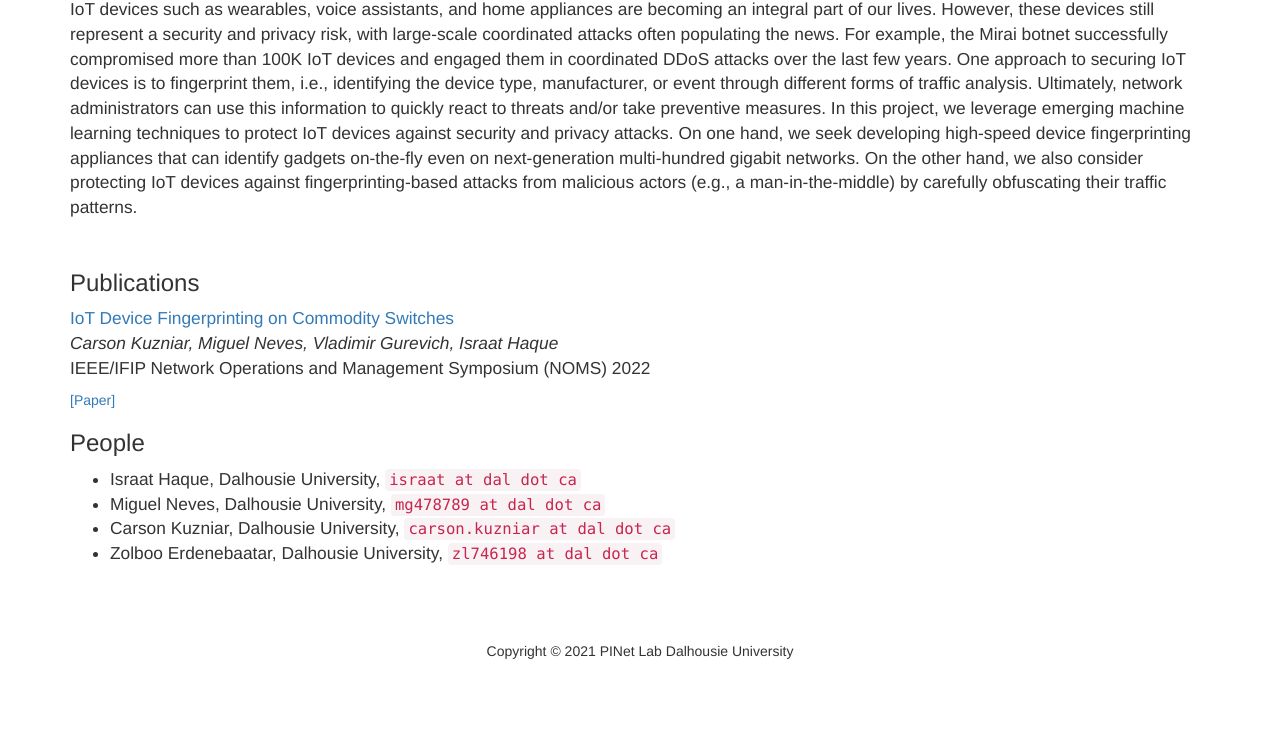
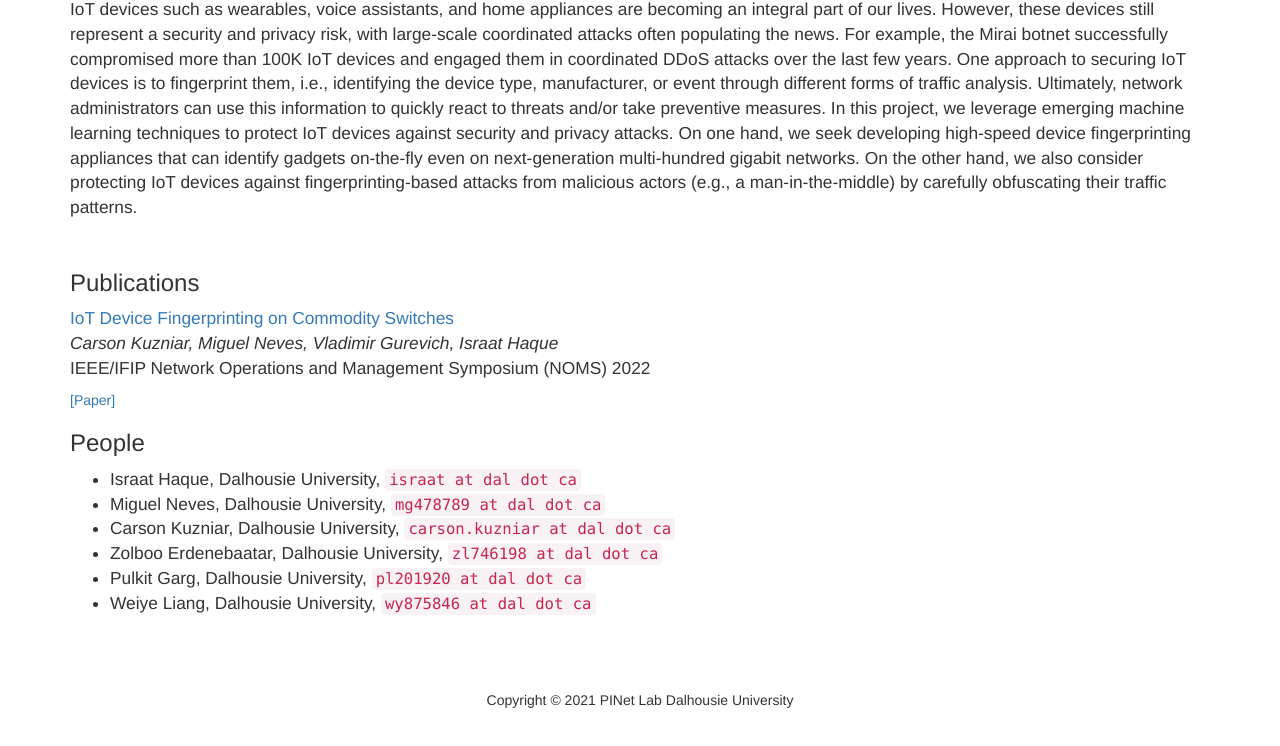
Before and after one commit to PINetDalhousie/PINetDalhousie.github.io, a plain HTML site: page projects/fingerprinting.html in a window 1280 px wide. Shown: the part 106-852 px from the top of the page. Before the commit the page ends 812 px from the top, so only its background shows below. Drawn offline with nearby package versions, Linux system fonts and the light colour scheme; files that its build step writes are made by us from their sources.

Commit message:
added people to the fingerprinting project page

```diff
--- a/projects/fingerprinting.html
+++ b/projects/fingerprinting.html
@@ -99,6 +99,16 @@
               Dalhousie University,
               <code> zl746198 at dal dot ca </code>
             </li>
+            <li>
+              Pulkit Garg,
+              Dalhousie University,
+              <code> pl201920 at dal dot ca </code>
+            </li>
+            <li>
+              Weiye Liang,
+              Dalhousie University,
+              <code> wy875846 at dal dot ca </code>
+            </li>
           </ul>
         </div>
       </section>
```
